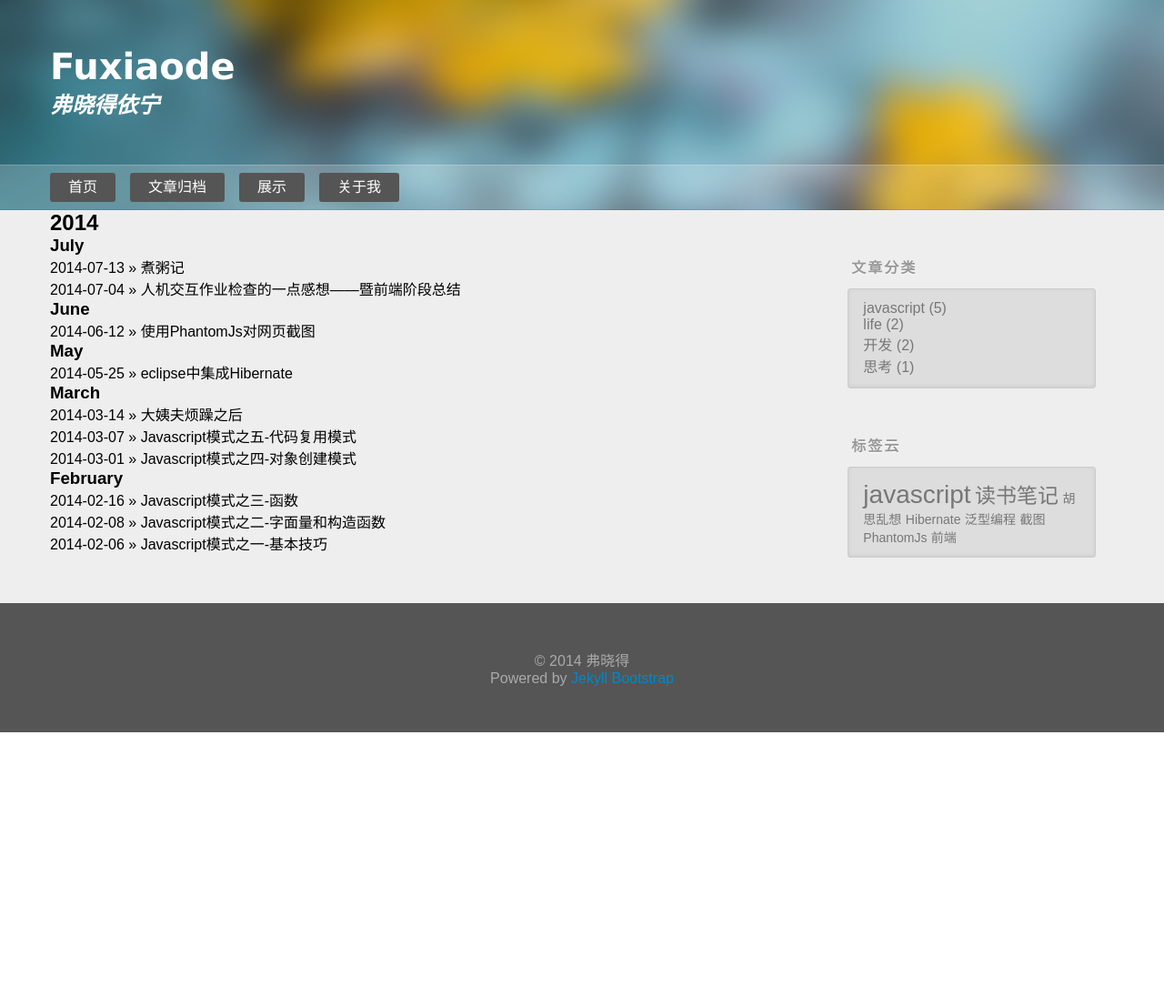
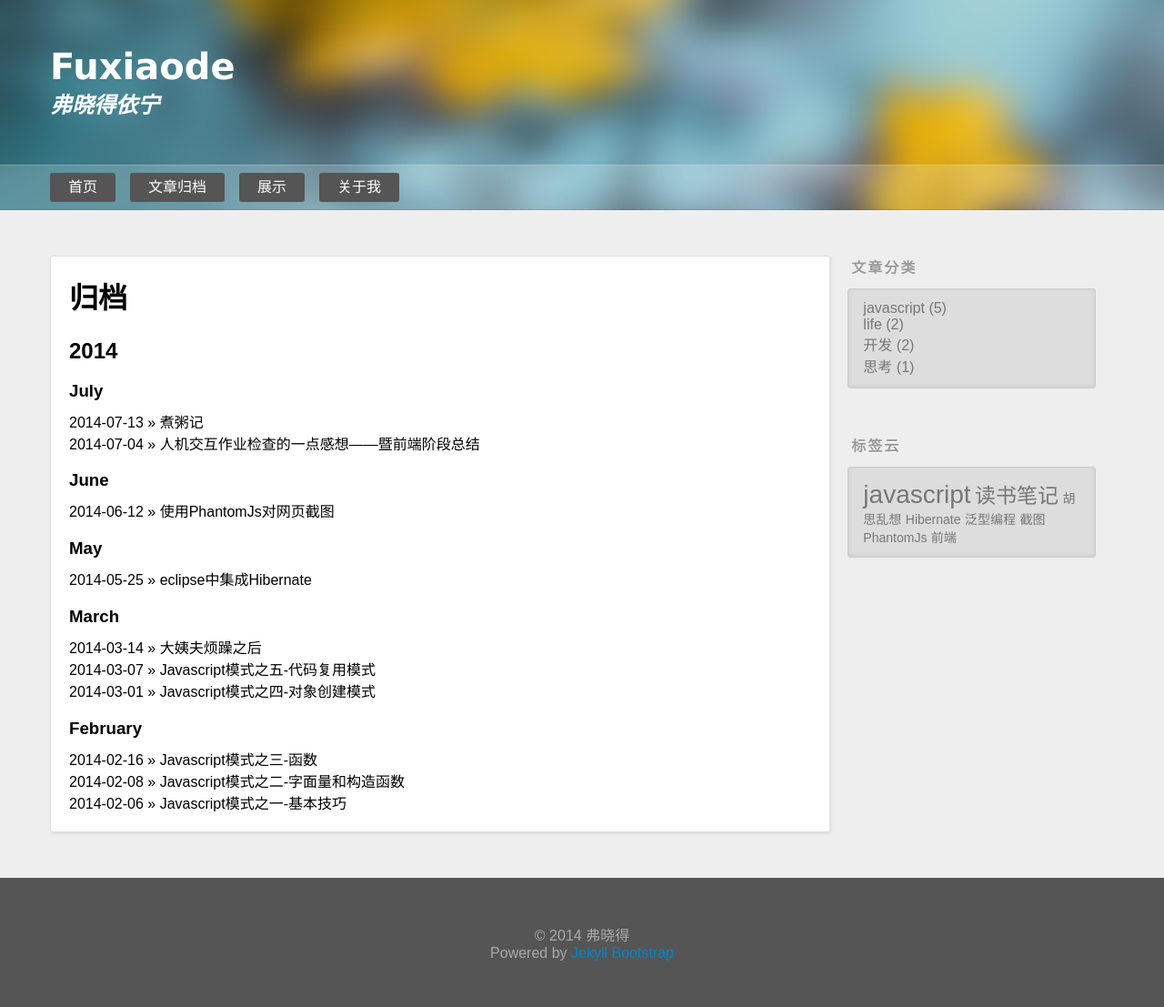
Before and after one commit to danislyn/danislyn.github.com, a Jekyll site: the page built from archive.html, in a window 1280 px wide. Shown: the whole page at 91% size. Built offline with Jekyll 4.4.1, drawn with Linux system fonts in a browser that asks for light colours; nearby versions of some CDN libraries; before the commit the page ends 900 px from its top, so only the background shows below that.

Commit message:
update other pages

```diff
--- a/_includes/custom/default.html
+++ b/_includes/custom/default.html
@@ -153,8 +153,8 @@
 				var link = $(this).attr('href');
 				if(/^((https?|s?ftp):\/\/)/i.test(link)){
 					$(this).attr('target', '_blank');
+					$(this).addClass('info');
 				}
-				$(this).addClass('info');
 			});
 
 			// 文章中代码处理
--- a/archive.html
+++ b/archive.html
@@ -6,5 +6,52 @@ group: navigation
 ---
 {% include JB/setup %}
 
-{% assign posts_collate = site.posts %}
-{% include JB/posts_collate %}
+
+<div class="article" id="">
+    <div class="article-inner">
+        <div class="article-title">
+            <h1>归档</h1>
+        </div>
+        <div class="article-entry">
+            <div class="content">
+                {% assign posts_collate = site.posts %}
+                {% for post in posts_collate  %}
+                    {% capture this_year %}{{ post.date | date: "%Y" }}{% endcapture %}
+                    {% capture this_month %}{{ post.date | date: "%B" }}{% endcapture %}
+                    {% capture next_year %}{{ post.previous.date | date: "%Y" }}{% endcapture %}
+                    {% capture next_month %}{{ post.previous.date | date: "%B" }}{% endcapture %}
+
+                    {% if forloop.first %}
+                        <h2>{{this_year}}</h2>
+                        <h3>{{this_month}}</h3>
+                        <ul>
+                    {% endif %}
+
+                        <li>
+                            <span>{{ post.date | date_to_utc | date: "%Y-%m-%d" }}</span>
+                            <span>&raquo;</span>
+                            <a class="default" href="{{ BASE_PATH }}{{ post.url }}">{{ post.title }}</a>
+                        </li>
+
+                    {% if forloop.last %}
+                        </ul>
+                    {% else %}
+                        {% if this_year != next_year %}
+                            </ul>
+                            <h2>{{next_year}}</h2>
+                            <h3>{{next_month}}</h3>
+                            <ul>
+                        {% else %}
+                            {% if this_month != next_month %}
+                                </ul>
+                                <h3>{{next_month}}</h3>
+                                <ul>
+                            {% endif %}
+                        {% endif %}
+                    {% endif %}
+                {% endfor %}
+                {% assign posts_collate = nil %}
+            </div>
+        </div>
+    </div>
+</div>
```
Also changed, not shown: categories.html (+22 -5 lines), pages.html (deleted, +0 -13 lines), tags.html (+22 -5 lines).
